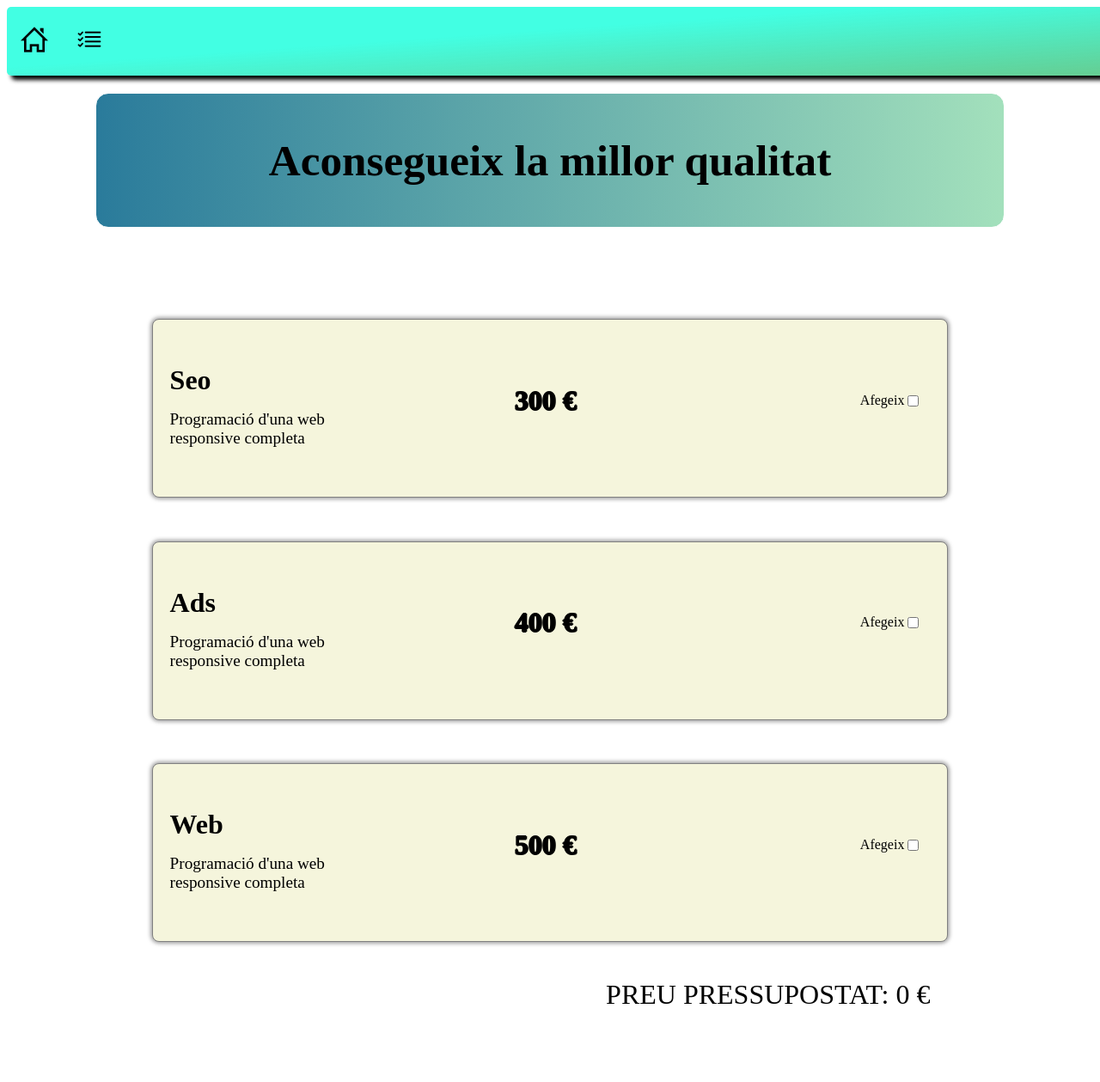
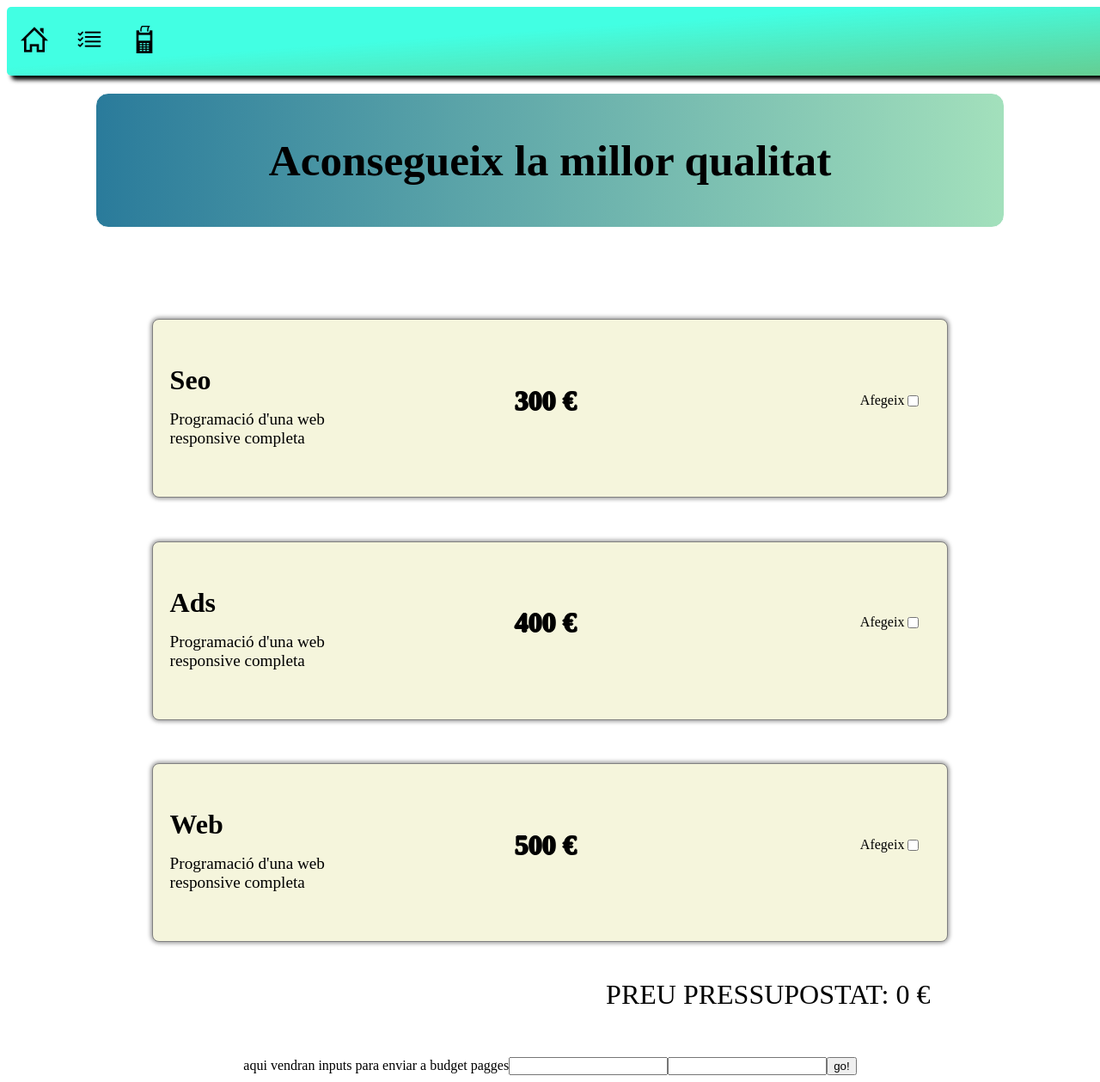
Before and after one commit to MSG-DEVELOPER/ITACADEMY-S6-REACT_EXTENSION_BASIC, a React (Vite) app: page /Shop in a window 1280 px wide. Shown: the whole page at 86% size. Before the commit the page ends 1184 px from the top, so only its background shows below. Built offline with nearby package versions, Linux system fonts and the light colour scheme.

Commit message:
new page added named Budeget wich will contain all the budget created from the page form

```diff
--- a/src/App.tsx
+++ b/src/App.tsx
@@ -2,7 +2,8 @@ import {Routes,Route} from 'react-router-dom'
 import "./App.css";
 import Home from "./pages/Home/Home.tsx";
 import Shop from './pages/Shop/Shop.tsx';
-import Navbar from './components/ServicesBox/Navbar/Navbar.tsx';
+import Budget from './pages/Budget/Budget.tsx'
+import Navbar from './components/Navbar/Navbar.tsx';
 
 function App() {
   return (
@@ -11,6 +12,7 @@ function App() {
       <Routes>
          <Route path="/" element= {<Home/>}/>
          <Route path="/Shop" element={<Shop/>}/>
+         <Route path="/Budget" element={<Budget/>}/>
       </Routes>
 
 
--- /dev/null
+++ b/src/components/BudgetCard/BudgetCard.tsx
@@ -0,0 +1,8 @@
+
+function BudgetCard() {
+  return (
+    <div>BudgetCardjjjjjjjjjjjjjjj</div>
+  )
+}
+
+export default BudgetCard
--- /dev/null
+++ b/src/components/Form/Form.tsx
@@ -0,0 +1,28 @@
+import { useContext } from "react"
+import { ContextTotalItems, ContextTotalPrice } from "../ServicesBox/ServicesBox"
+import BudgetCard from "../BudgetCard/BudgetCard";
+
+
+function Form() {
+const total = useContext(ContextTotalPrice);
+const totalItems = useContext(ContextTotalItems)
+
+function addCardBudget(){
+
+alert("Añadido a Mis Presupuestos " + (total + totalItems));
+
+}
+
+
+  return (
+    <div>
+        aqui vendran inputs para enviar a budget pagges
+        <input type="text" />
+        <input type="text" />
+        <button onClick={addCardBudget}>go!</button>
+
+    </div>
+  )
+}
+
+export default Form
--- a/src/components/ServicesBox/Navbar/Navbar.tsx
+++ b/src/components/Navbar/Navbar.tsx
@@ -11,7 +11,11 @@ function Navbar() {
       </Link>
       <Link to="/Shop">
         {" "}
-        <HomeImage src="/public/shop.png" alt="icono de una casa" />
+        <HomeImage src="/shop.png" alt="icono de una casa" />
+      </Link>
+       <Link to="/Budget">
+        {" "}
+        <HomeImage src="/budget.png" alt="icono de una casa" />
       </Link>
     </NavbarComponent>
   );
--- a/src/components/ServicesBox/ServicesBox.tsx
+++ b/src/components/ServicesBox/ServicesBox.tsx
@@ -1,5 +1,6 @@
 import CardService from "./CardService/CardService";
 import WebChildren from "./WebChildren/WebChildren";
+import Form from "../Form/Form";
 
 import { Main } from "./ServicesBox.style";
 import { ShowTotal } from "./ServicesBox.style";
@@ -42,15 +43,23 @@ function ServicesBox() {
               <CardService service="Web" description={Desc} price={500}>
                 <WebChildren />
               </CardService>
+
+              <br />
+
+              <BoxTotalPrice>
+                <ShowTotal>
+                  {" "}
+                  PREU PRESSUPOSTAT: {totalPrice + totalItems} €
+                </ShowTotal>
+              </BoxTotalPrice>
+              <br />
+              <br />
+              <br />
+              <Form />
             </ContextTotalPrice.Provider>
           </ContextSetTotalPrice.Provider>
         </ContextSetTotalItems.Provider>
       </ContextTotalItems.Provider>
-      <br />
-
-      <BoxTotalPrice>
-        <ShowTotal> PREU PRESSUPOSTAT: {totalPrice + totalItems}  €</ShowTotal>
-      </BoxTotalPrice>
     </Main>
   );
 }
--- /dev/null
+++ b/src/pages/Budget/Budget.tsx
@@ -0,0 +1,11 @@
+
+function Budget() {
+  return (
+
+    <div>
+      <br /><br /><br /><br /><br /><br /><br /><br /><br /><br />Pagina Budgetsss
+    </div>
+  )
+}
+
+export default Budget
--- a/src/pages/Shop/Shop.tsx
+++ b/src/pages/Shop/Shop.tsx
@@ -9,6 +9,7 @@ function Shop() {
          <Header />
          <ServicesBox />
 
+
     </div>
   )
 }
```
Also changed, not shown: public/budget.png (added), src/components/BudgetCard/BudgetCard.style.tsx (added), src/components/Form/Form.style.tsx (added), src/components/Navbar/Navbar.style.tsx (renamed from src/components/ServicesBox/Navbar/Navbar.style.tsx), src/pages/Budget/Budget.style.tsx (added). Lines whose indentation alone changed are shown as unchanged.
